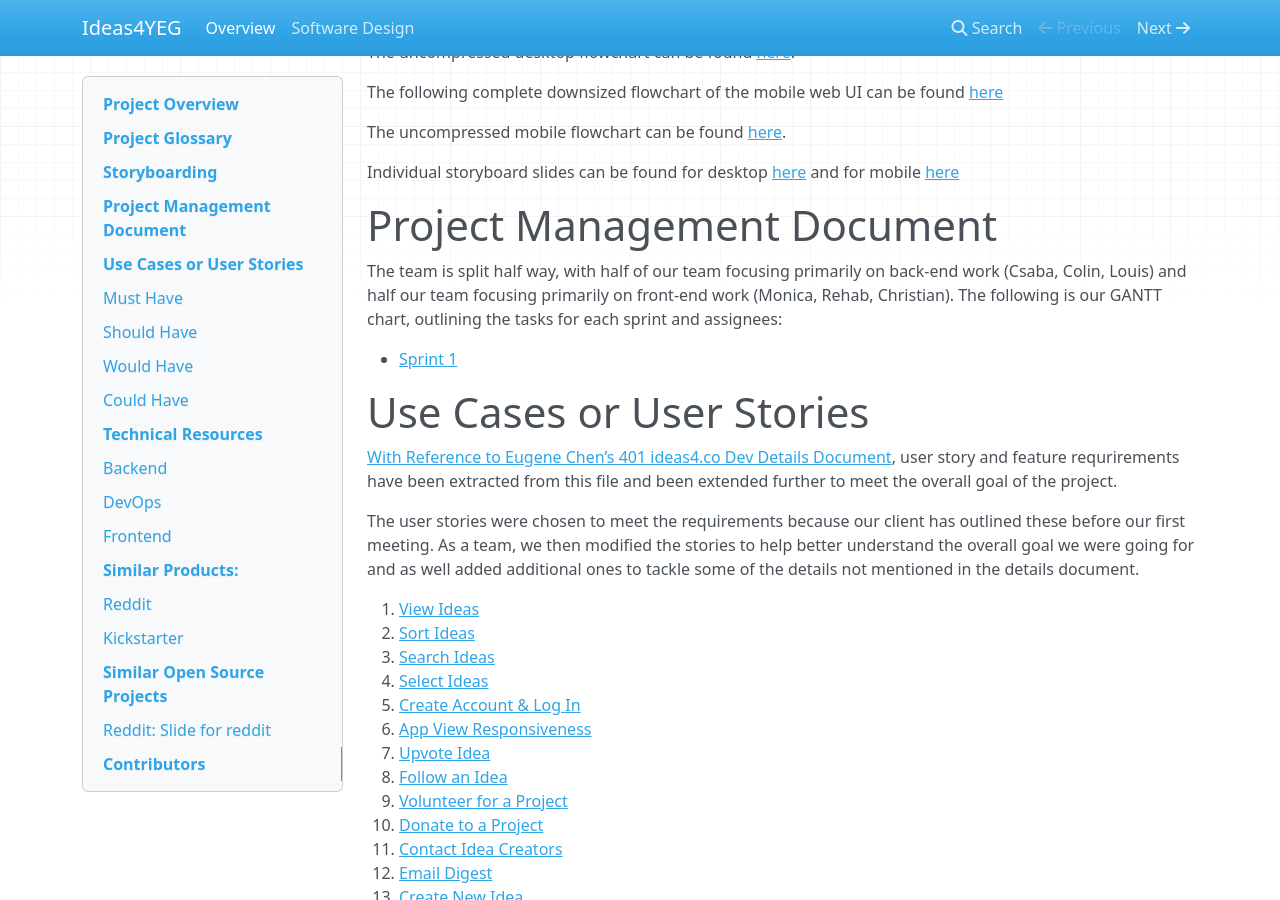
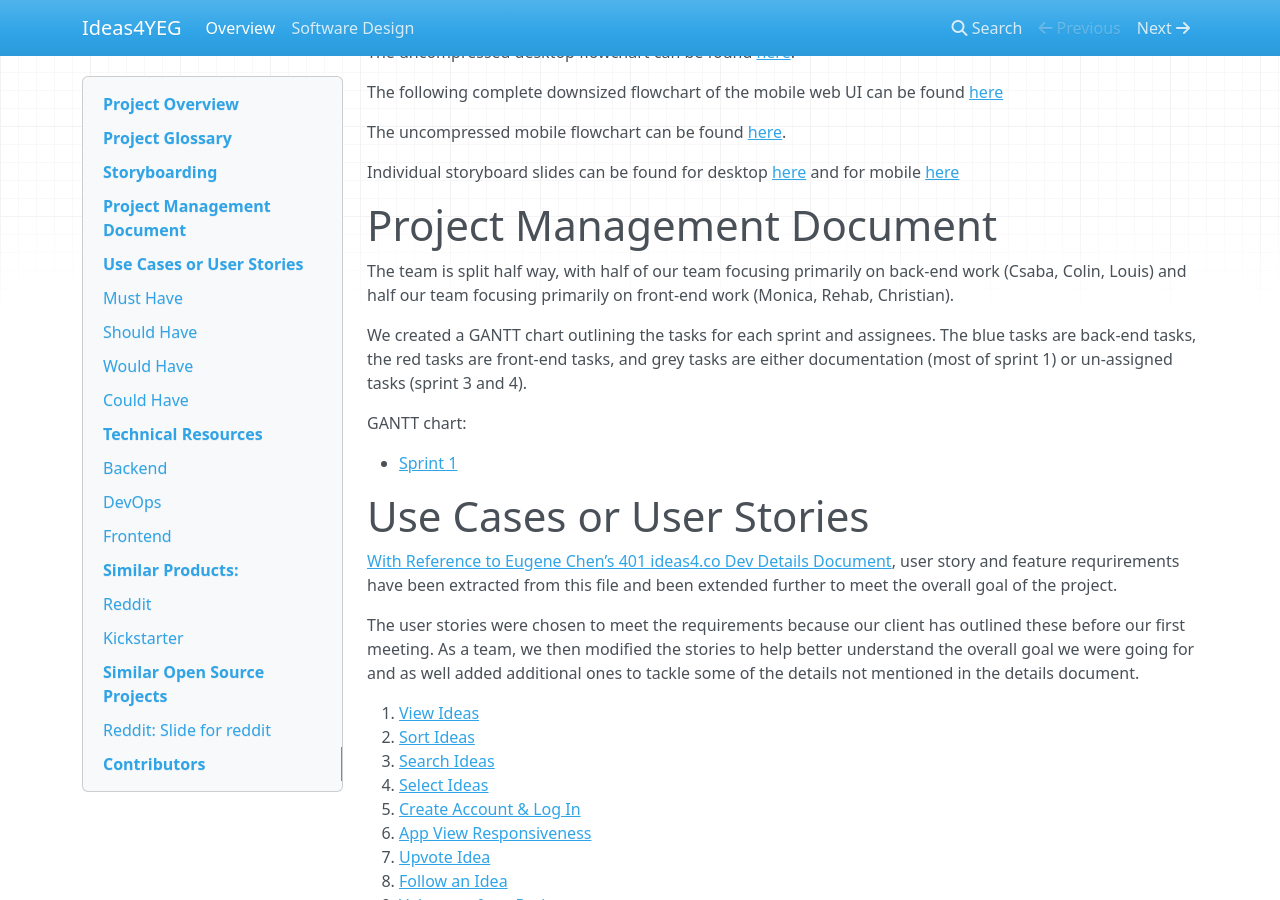
Before and after one commit to UAlberta-CMPUT401/Ideas-for-YEG, an MkDocs documentation site: the page built from docs/index.md, in a window 1280 px wide and 900 px high, scrolled down 1035 px. Built offline with MkDocs 1.6.1, drawn with Linux system fonts in a browser that asks for light colours; nearby versions of some CDN libraries; some of the changed text lies outside the part shown.

Commit message:
Updated PM doc

```diff
--- a/docs/index.md
+++ b/docs/index.md
@@ -38,7 +38,11 @@ The uncompressed mobile flowchart can be found [here](https://github.com/UAlbert
 
 Individual storyboard slides can be found for desktop [here](https://github.com/UAlberta-CMPUT401/Ideas-for-YEG/blob/master/docs/Storyboard_Desktop_Frames.pdf) and for mobile [here](https://github.com/UAlberta-CMPUT401/Ideas-for-YEG/blob/master/docs/Storyboard_Mobile_Frames.pdf)
 # Project Management Document
-The team is split half way, with half of our team focusing primarily on back-end work (Csaba, Colin, Louis) and half our team focusing primarily on front-end work (Monica, Rehab, Christian). The following is our GANTT chart, outlining the tasks for each sprint and assignees:
+The team is split half way, with half of our team focusing primarily on back-end work (Csaba, Colin, Louis) and half our team focusing primarily on front-end work (Monica, Rehab, Christian).
+
+We created a GANTT chart outlining the tasks for each sprint and assignees. The blue tasks are back-end tasks, the red tasks are front-end tasks, and grey tasks are either documentation (most of sprint 1) or un-assigned tasks (sprint 3 and 4).
+
+GANTT chart:
 
 * [Sprint 1](https://ualberta-cmput401.github.io/Ideas-for-YEG/Gantt_Chart_Sprint1.pdf)
 
```
Also changed, not shown: other parts of docs/index.md (+1 -1 lines).
